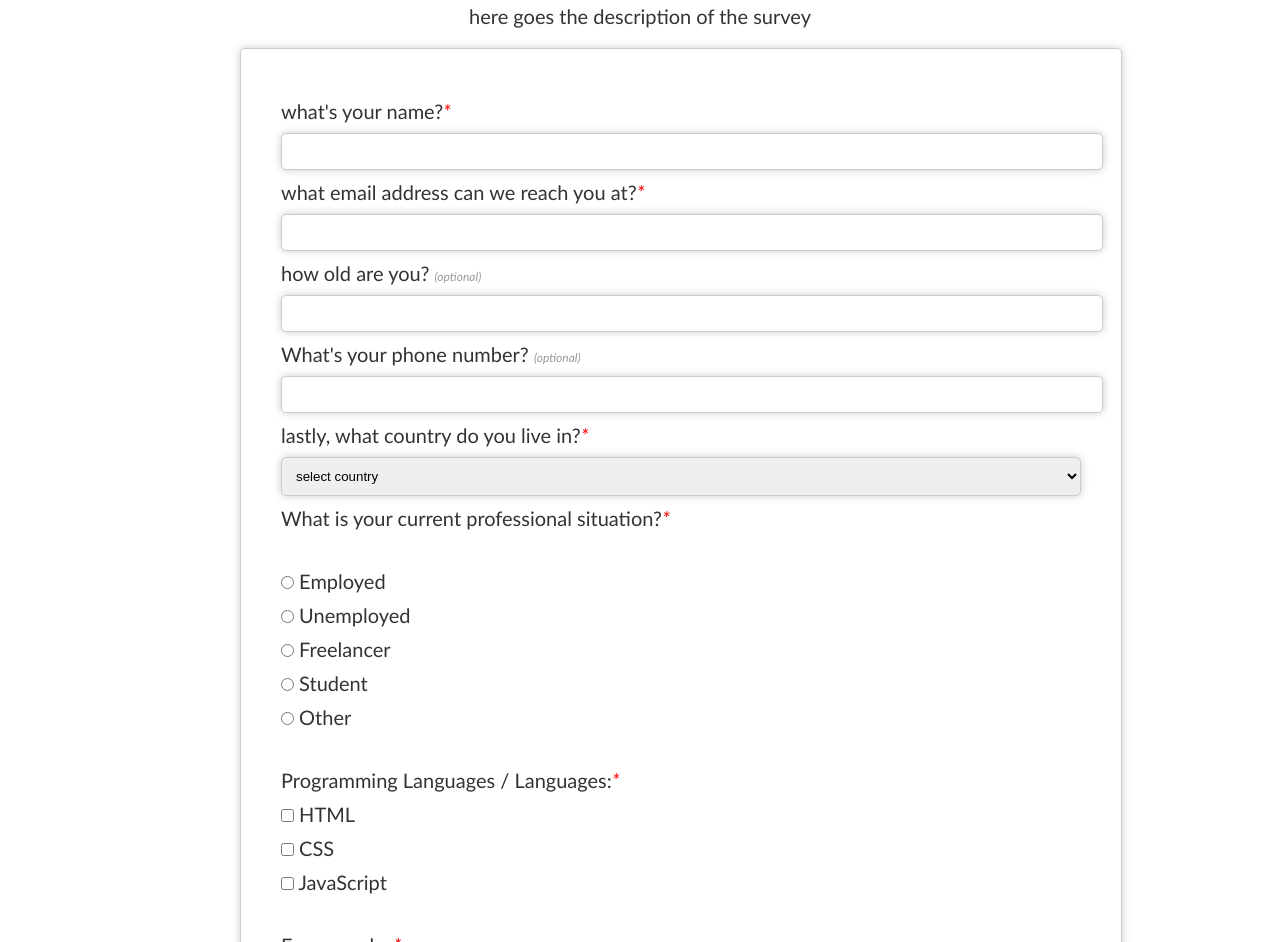
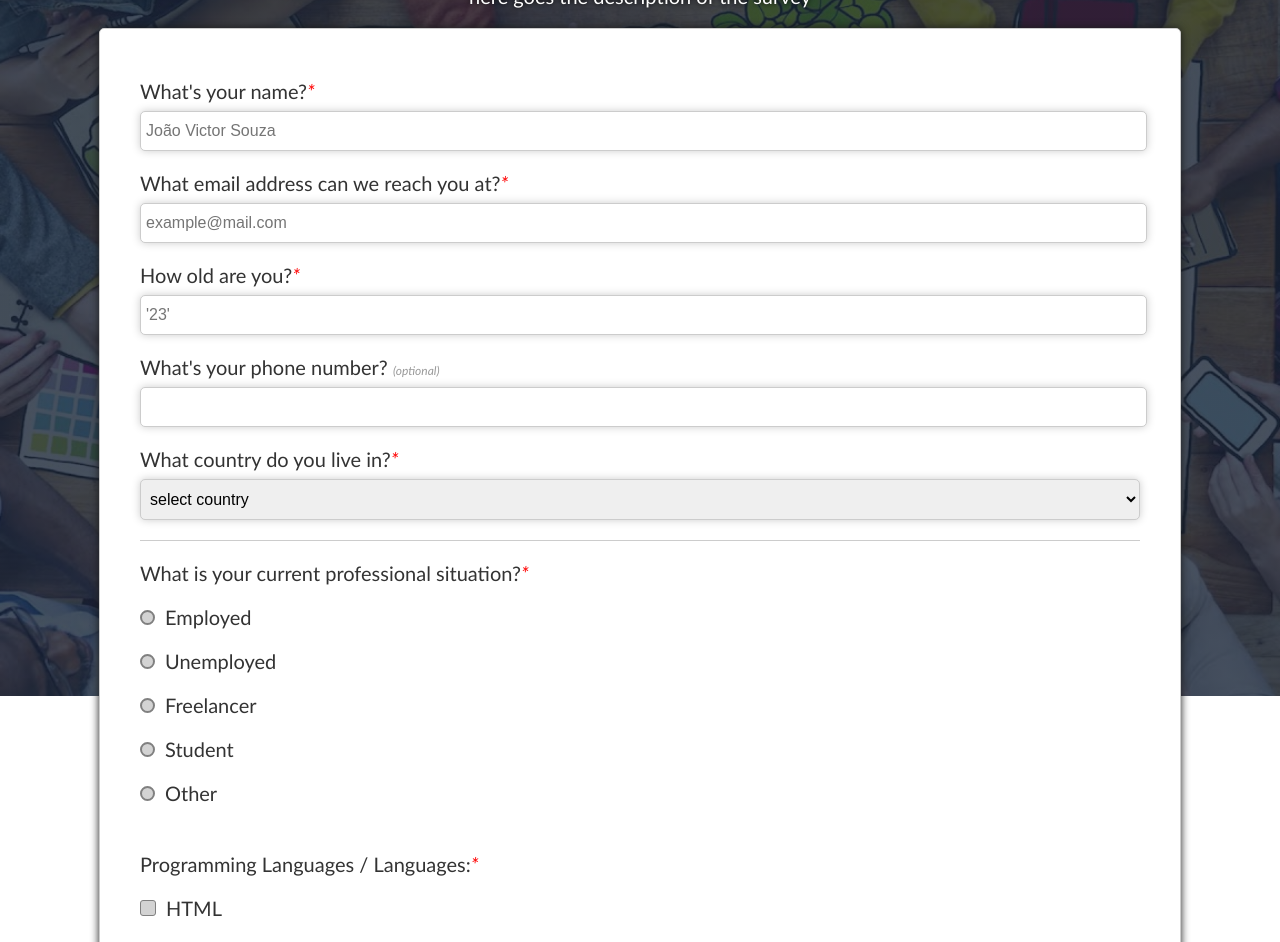
Before and after one commit to JVictor-CC/WebDesignResponsivo, a plain HTML site: page SurveyForm/index.html in a window 1280 px wide. Shown: the part 104-1046 px from the top of the page. Drawn offline with Linux system fonts and the light colour scheme.

Commit message:
Add Survey form

```diff
--- a/SurveyForm/index.html
+++ b/SurveyForm/index.html
@@ -8,24 +8,23 @@
     <link rel="stylesheet" href="style.css">
 </head>
 <body>
-    <main id="container">
+    <main>
         <h1 id="title">survey form</h1>
         <p id="description">here goes the description of the survey</p>
 
         <form action="" id="survey-form">
-            <label for="name" id="name-label">what's your name?<i class="red-asterisk">*</i></label>
-            <input type="text" name="name" id="name" required>
+            <label for="name" id="name-label">What's your name?<i class="red-asterisk">*</i></label>
+            <input type="text" name="name" id="name" placeholder="João Victor Souza" required>
 
             <br>
 
-            <label for="email" id="email-label">what email address can we reach you at?<i class="red-asterisk">*</i></label>
-            <input type="email" name="email" id="email" required>
+            <label for="email" id="email-label">What email address can we reach you at?<i class="red-asterisk">*</i></label>
+            <input type="email" name="email" id="email" placeholder="example@mail.com" required>
 
             <br>
 
-            <label for="age" id="age-label">
-                how old are you? <i class="optional">(optional)</i></label>
-            <input type="number" name="age" id="age" min="10" max="99">
+            <label for="age" id="age-label">How old are you?<i class="red-asterisk">*</i></label>
+            <input type="number" name="age" id="age" placeholder="'23'" min="18" max="99">
 
             <br>
 
@@ -34,7 +33,7 @@
 
             <br>
 
-            <label for="dropdown" id="country-label">lastly, what country do you live in?<i class="red-asterisk">*</i></label>
+            <label for="dropdown" id="country-label">What country do you live in?<i class="red-asterisk">*</i></label>
             <select name="dropdown" id="dropdown">
                 <option disabled selected value="">select country</option>
                 <option value="australia">Australia</option>
@@ -45,9 +44,10 @@
             </select>
 
             <br>
+            <hr>
 
             <label id="situation-label">What is your current professional situation?<i class="red-asterisk">*</i></label>
-            <br>
+
 
             <label class="radio-labels" for="employed"><input type="radio" name="situation" id="employed" value="employed"> Employed</label>
 
@@ -75,7 +75,7 @@
 
             <br>
 
-            <label id="frameworks-label">Frameworks:<i class="red-asterisk">*</i></label>
+            <label id="frameworks-label">Frameworks/Libraries:<i class="red-asterisk">*</i></label>
 
             <label class="checkbox-labels" for="react"><input type="checkbox" name="react" id="react" value="react"> React</label>
 
@@ -83,10 +83,24 @@
 
             <label class="checkbox-labels" for="vue"><input type="checkbox" name="vue" id="vue" value="vue"> Vue</label>
 
+            <label class="checkbox-labels" for="svelte"><input type="checkbox" name="svelte" id="svelte" value="svelte"> Svelte</label>
+
+            <label class="checkbox-labels" for="boiler-plate"><input type="checkbox" name="boiler-plate" id="boiler-plate" value="boiler-plate"> HTML5 Boiler Plate</label>
+
+            <label class="checkbox-labels" for="tailwind-css"><input type="checkbox" name="tailwind-css" id="tailwind-css" value="tailwind-css"> Tailwind CSS</label>
+
+            <label class="checkbox-labels" for="bootstrap"><input type="checkbox" name="bootstrap" id="bootstrap" value="bootstrap"> Bootstrap</label>
+
+            <label class="checkbox-labels" for="other-framework"><input type="checkbox" name="other-framework" id="other-framework" value="other-framework">  Other</label>
+
+
             <br>
+            <hr>
 
             <label for="textarea" id="textarea-label">Notes, questions and suggestions: <i class="optional">(optional)</i></label>
             <textarea name="textarea" id="textarea" cols="30" rows="10"></textarea>
+
+            <input id="submit" type="submit" value="Submit">
         </form>
     </main>
 </body>
--- a/SurveyForm/style.css
+++ b/SurveyForm/style.css
@@ -6,66 +6,160 @@
 body{
     font-family: 'Trebuchet MS', 'Lucida Sans Unicode', 'Lucida Grande', 'Lucida Sans', Arial, sans-serif;
     color: #333;
-    background: #fff;
 }
 
-#container{
-    width: 800px;
-    margin: auto;
-    padding: 20px;
+body::before {
+    content: '';
+    position: fixed;
+    top: 0;
+    left: 0;
+    height: 100%;
+    width: 100%;
+    z-index: -1;
+    background-image: linear-gradient(115deg, rgba(25, 37, 55, 0.8) , rgba(25, 37, 55, 0.8)), url(images/bg1.jpg);
+    background-size: cover;
+    background-repeat: no-repeat;
+    background-position: center;
+  }
+
+main{
+    width: 100%;
 }
 
 #title{
     margin: 20px;
     font-size: 40px;
     font-weight: bold;
+    color: #fff;
     text-align: center;
+    text-transform: capitalize;
+    text-shadow: 0 0 5px #000;
 }
 
 #description{
     margin: 20px;
     font-size: 20px;
     text-align: center;
+    color: #fff;
+    text-shadow: 0 0 5px #000;
 }
 
 #survey-form{
-    width: 100%;
-    margin: 20px auto;
-    padding: 40px;
+    width: 80%;
+    max-width: 1000px;
+    min-width: 350px;
+    margin:  0 auto 50px;
+    padding: 30px 40px;
     background: #fff;
     border: 1px solid #ccc;
     border-radius: 5px;
-    box-shadow: 0 0 8px #ccc;
+    box-shadow: 0 0 8px rgb(27, 27, 27);
 }
 
-#name-label, #email-label, #number-label, #country-label, #age-label, #newsletter-label, #situation-label, #frameworks-label, #languages-label, #textarea-label{
+#name-label, #email-label, #number-label, #country-label, #age-label, #newsletter-label, #situation-label,.radio-labels, #frameworks-label, #languages-label, .checkbox-labels, #textarea-label, #submit{
     display: block;
     font-size: 20px;
-    margin: 10px 0;
+    margin: 20px 0 8px 0;
 }
 
 #name, #email, #age, #number, textarea, select{
     width: 100%;
-    padding: 10px;
+    padding: 10px 0;
+    padding-left: 5px;
     border: 1px solid #ccc;
     border-radius: 5px;
     box-shadow: 0 0 8px #ccc;
+    font-size: 16px;
+}
+
+.checkbox-labels{
+    display: flex;
+    align-items: center;
+}
+
+input[type="checkbox"]{
+    appearance: none;
+    background-color: lightgray;
+    margin-right: 10px;
+    width: 16px;
+    height: 16px;
+    border: solid 1px gray;
+    border-radius: 3px;
+    cursor: pointer;
+    transition: 0.3s;
+    display: flex;
+    justify-content: center;
+    align-items: center;
+}
+
+input[type="checkbox"]::after{
+    content: "\2714";
+    color: #fff;
+    font-weight: bold;
+    display: none;
+}
+
+input[type="checkbox"]:hover{
+    background-color: gray;
+    transition: 0.3s;
+}
+
+input[type="checkbox"]:checked{
+    background-color: #192537;
+}
+
+input[type="checkbox"]:checked::after{
+    display: flex;
 }
 
 .radio-labels{
-    display: block;
-    font-size: 20px;
-    margin: 10px 0;
+    display: flex;
+    align-items: center;
 }
 
-.radio-labels input{
-
+input[type="radio"]{
+    appearance: none;
+    background-color: lightgray;
+    margin-right: 10px;
+    width: 15px;
+    height: 15px;
+    border: solid 2px gray;
+    border-radius: 50%;
+    cursor: pointer;
+    transition: 0.3s;
+    display: flex;
+    justify-content: center;
+    align-items: center;
 }
 
-.checkbox-labels{
-    display: block;
-    font-size: 20px;
-    margin: 10px 0;
+
+
+input[type="radio"]:hover{
+    background-color: gray;
+    transition: 0.3s;
+}
+
+input[type="radio"]:checked{
+    background-color: #192537;
+    border-color: #192537;
+}
+
+
+
+#submit{
+    width: 100%;
+    padding: 10px;
+    background: #333;
+    color: #fff;
+    border: 0;
+    border-radius: 5px;
+    cursor: pointer;
+    transition: 0.5s
+}
+
+#submit:hover{
+    background: #000;
+    transition: 0.5s
 }
 
 .red-asterisk{
@@ -76,3 +170,9 @@ body{
     font-size: 12px;
     color: #999;
 }
+
+hr{
+    margin: 20px 0;
+    border: 0;
+    border-top: 1px solid #ccc;
+}
```
Also changed, not shown: SurveyForm/images/bg.jpg (added), SurveyForm/images/bg1.jpg (added).
